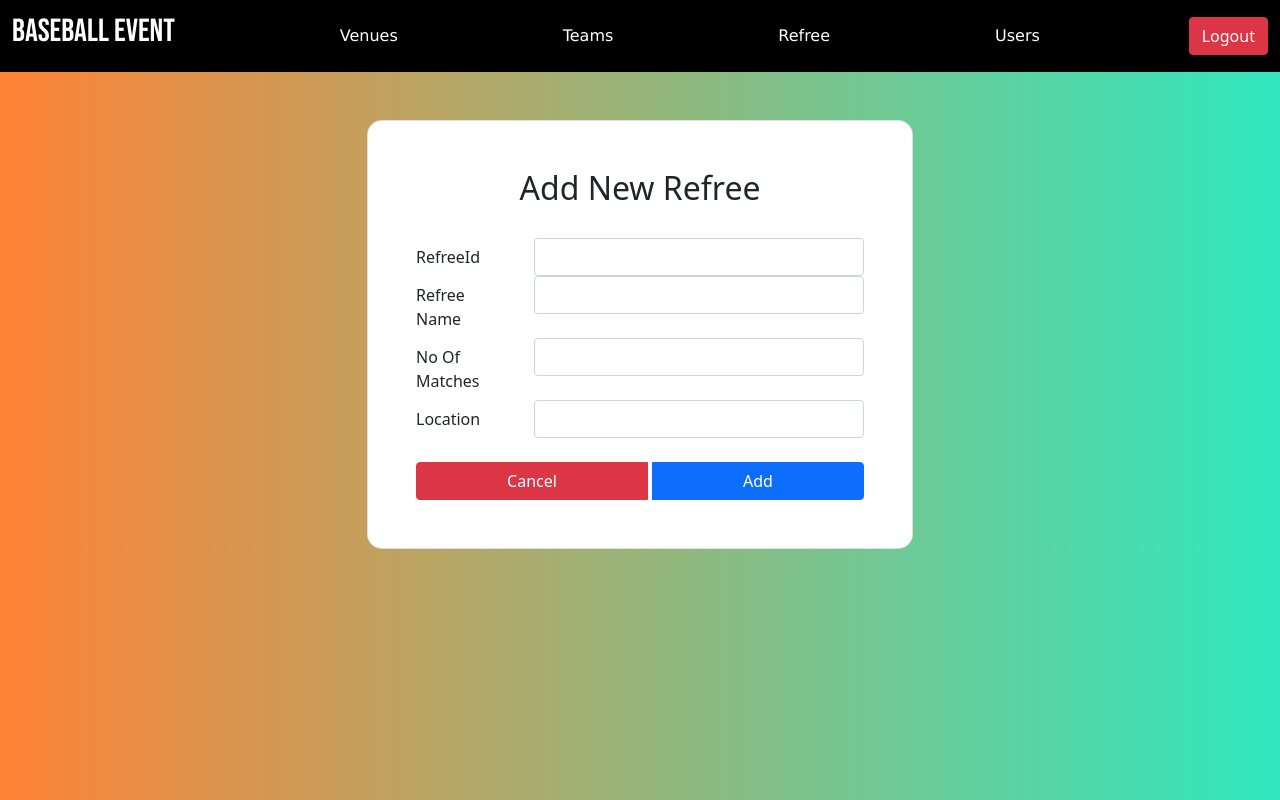
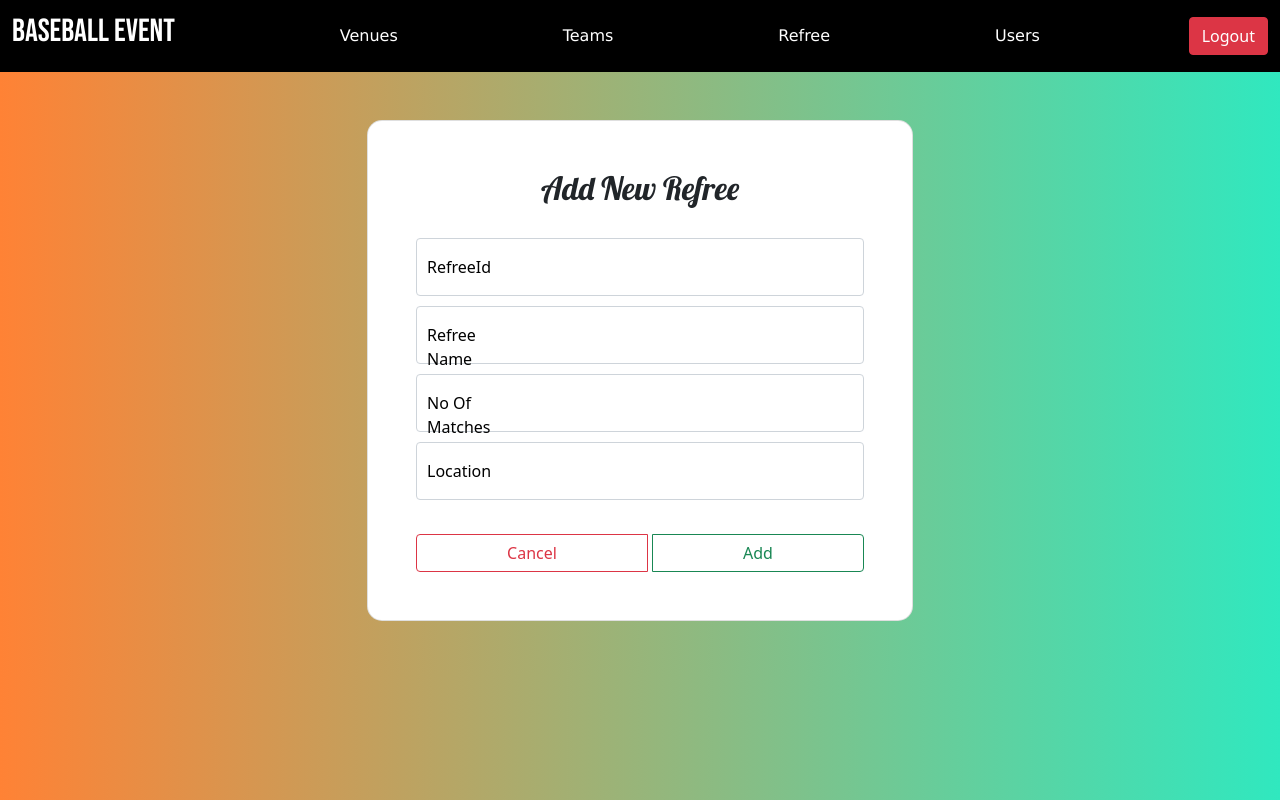
Before and after one commit to Dakshan444/baseball-frontend, an Angular app: page /admin/addRefree in a window 1280 px wide. Built offline with nearby package versions, Linux system fonts and the light colour scheme.

Commit message:
frontend changes

```diff
--- a/src/app/admin/admin.component.css
+++ b/src/app/admin/admin.component.css
@@ -18,3 +18,7 @@
 .nav-link:hover{
     color: rgb(100, 255, 255);
 }
+
+router-outlet{
+    background-color: antiquewhite;
+}
--- a/src/app/admin/admin.component.html
+++ b/src/app/admin/admin.component.html
@@ -14,4 +14,5 @@
     </div>
 </div>
 <!-- The main navbar ends-->
+
 <router-outlet></router-outlet>
--- a/src/app/admin/refree/add-refree/add-refree.component.html
+++ b/src/app/admin/refree/add-refree/add-refree.component.html
@@ -1,32 +1,58 @@
+<style>
+    @import url('https://fonts.googleapis.com/css2?family=Lobster&display=swap');
+
+    .form-floating{
+        margin-bottom: 10px;
+    }
+
+    label{
+        margin-left: 10px;
+        color: rgb(0, 0, 0);
+    }
+
+    .container{
+        margin-bottom: 50px;
+    }
+
+    .form-control:focus {
+        box-shadow: none;
+    }
+
+</style>
+
 <div class="mt-5 mask d-flex align-items-center h-100 gradient-custom-3">
     <div class="container h-100">
         <div class="row d-flex justify-content-center align-items-center h-100">
             <div class="col-12 col-md-12 col-lg-10 col-xl-6">
                 <div class="card" style="border-radius: 15px;">
                     <div class="card-body p-5">
-                        <h2 class="text-center mb-3">Add New Refree</h2>
+                        <h2 class="text-center mb-3" style="font-family: 'Lobster', cursive;">Add New Refree</h2>
                         <form style="width: fit-content; margin-top: 30px;" [formGroup]="AddForm" (ngSubmit)="addRefree()">
                             <div class="form-group row ">
-                                <label for="" class="col-sm-3 col-form-label">RefreeId</label>
-                                <div class="col-sm-9">
-                                    <input type="text" class="form-control" formControlName="_refreeId">
-                                </div>
-                                <label for="" class="col-sm-3 col-form-label">Refree Name</label>
-                                <div class="col-sm-9">
-                                    <input type="text" class="form-control" id="addRefereeName" formControlName="_refreeName">
-                                </div>
-                                <label for="" class="col-sm-3 col-form-label">No Of Matches</label>
-                                <div class="col-sm-9">
-                                    <input type="text" class="form-control" id="addRefereeExperience" formControlName="_noOfMatches">
+
+                                <div class="form-floating">
+                                    <input type="text" class="form-control" id="refreeId" formControlName="_refreeId" placeholder="Enter Refree ID">
+                                    <label for="" class="col-sm-3 col-form-label">RefreeId</label>
                                 </div>
 
-                                <label for="" class="col-sm-3 col-form-label">Location</label>
-                                <div class="col-sm-9">
-                                    <input type="text" class="form-control" id="addRefereeLocation" formControlName="_noOfMatches">
+                                <div class="form-floating">
+                                    <input type="text" class="form-control" id="addRefereeName" formControlName="_refreeName" placeholder="Enter Refree Name">
+                                    <label for="addRefereeName" class="col-sm-3 col-form-label">Refree Name</label>
+                                </div>
+
+                                <div class="form-floating">
+                                    <input type="text" class="form-control" id="addRefereeExperience" formControlName="_noOfMatches" placeholder="Enter no.of.matches">
+                                    <label for="addRefereeExperience" class="col-sm-3 col-form-label">No Of Matches</label>
+                                </div>
+
+
+                                <div class="form-floating">
+                                    <input type="text" class="form-control" id="addRefereeLocation" formControlName="_noOfMatches" placeholder="Enter Refree Location">
+                                    <label for="addRefereeLocation" class="col-sm-3 col-form-label">Location</label>
                                 </div>
                                 <div class="btn-group mt-4">
-                                <button class="btn btn-danger" routerLink="../refree" style="margin-right: 5px;">Cancel</button>
-                                <button class="btn btn-primary float-right" type="submit">Add</button>
+                                <button class="btn btn-outline-danger" routerLink="../refree" style="margin-right: 5px;">Cancel</button>
+                                <button class="btn btn-outline-success float-right" type="submit">Add</button>
                             </div>
                             </div>
                         </form>
--- a/src/app/admin/teams/add-team/add-team.component.html
+++ b/src/app/admin/teams/add-team/add-team.component.html
@@ -23,7 +23,6 @@
                                     <label for="addTeamImageUrl" class="col-sm-3 col-form-label">Image Url</label>
                                 </div>
 
-
                                 <div class="form-floating">
                                     <input type="text" class="form-control" id="teamDescription" formControlName="_TeamDescription" placeholder="Enter Team Description">
                                     <label for="teamDescription" class="col-sm-3 col-form-label">Description</label>
@@ -40,8 +39,8 @@
                                     <label for="addNoOfPlayers" class="col-sm-3 col-form-label">No Of Players</label>
                                 </div>
                                 <div class="btn-group mt-4">
-                                <button class="btn btn-danger" style="margin-right: 5px;" routerLink="../teams">Cancel</button>
-                                <button class="btn btn-primary float-right" type="submit">Edit</button>
+                                <button class="btn btn-outline-danger" style="margin-right: 5px;" routerLink="../teams">Cancel</button>
+                                <button class="btn btn-outline-success float-right" type="submit">Edit</button>
                             </div>
                             </div>
                         </form>
--- a/src/app/admin/venue/add-venue/add-venue.component.html
+++ b/src/app/admin/venue/add-venue/add-venue.component.html
@@ -26,7 +26,7 @@ label{
             <div class="col-12 col-md-12 col-lg-10 col-xl-6">
                 <div class="card" style="border-radius: 15px;">
                     <div class="card-body p-5">
-                        <h2 class="text-center mb-3">Add New Venue</h2>
+                        <h2 class="text-center mb-3" style="font-family: 'Lobster', cursive;">Add New Venue</h2>
                         <form style="width: fit-content; margin-top: 30px;" [formGroup]="AddForm"  (ngSubmit)="addVenue()">
                             <div class="form-group row ">
 
@@ -60,8 +60,8 @@ label{
                                     <label for="venueLocation">Venue Location</label>
                                 </div>
                                 <div class="btn-group mt-4">
-                                    <button class="btn btn-danger " style="margin-right: 5px;">Cancel</button>
-                                    <button class="btn btn-primary float-right" type="submit" id="addVenue" >Add Venue</button>
+                                    <button class="btn btn-outline-danger " style="margin-right: 5px;">Cancel</button>
+                                    <button class="btn btn-outline-success float-right" type="submit" id="addVenue" >Add Venue</button>
                                 </div>
                             </div>
                         </form>
--- a/src/app/app.component.css
+++ b/src/app/app.component.css
@@ -0,0 +1,3 @@
+router-outlet{
+    background-color: antiquewhite;
+}
```
